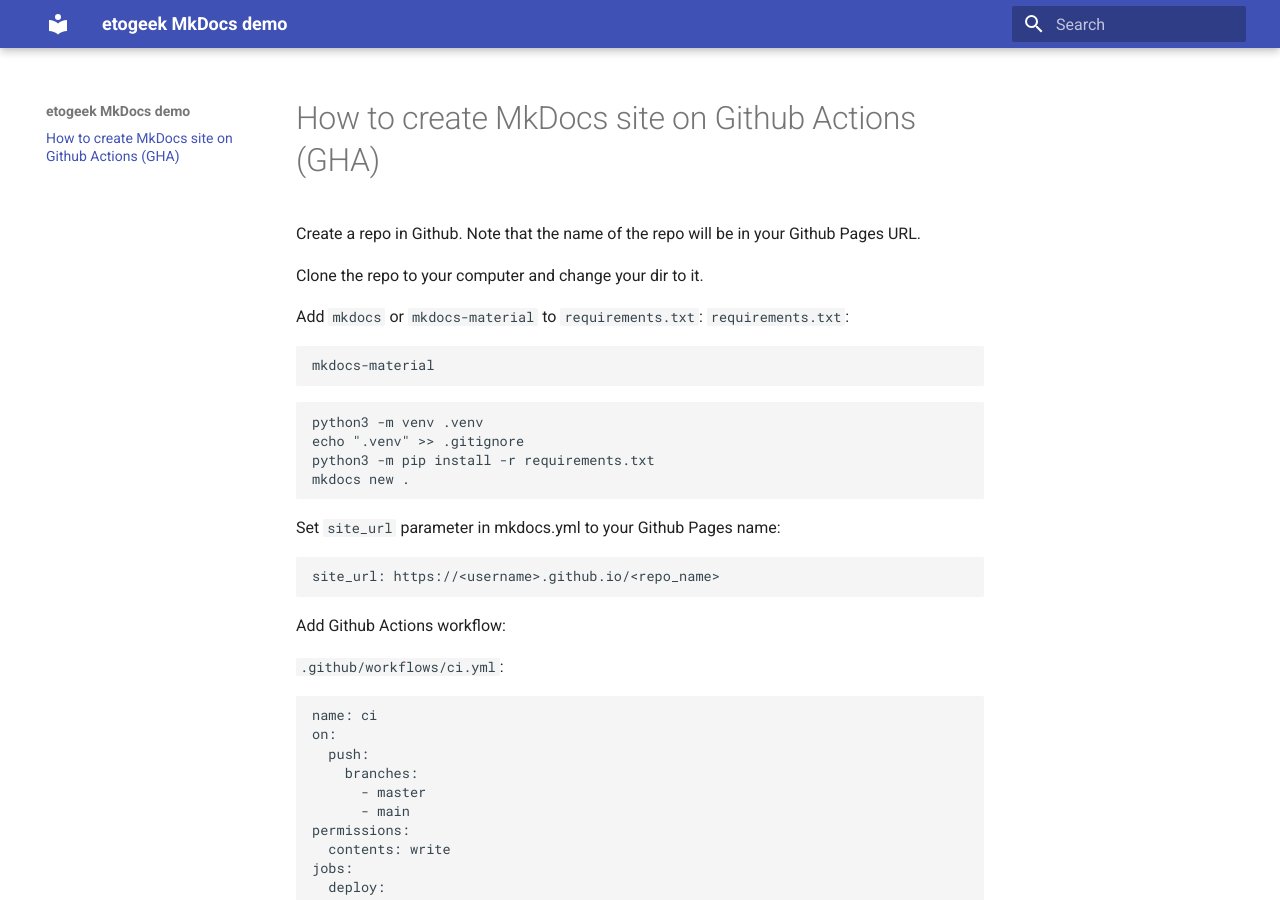
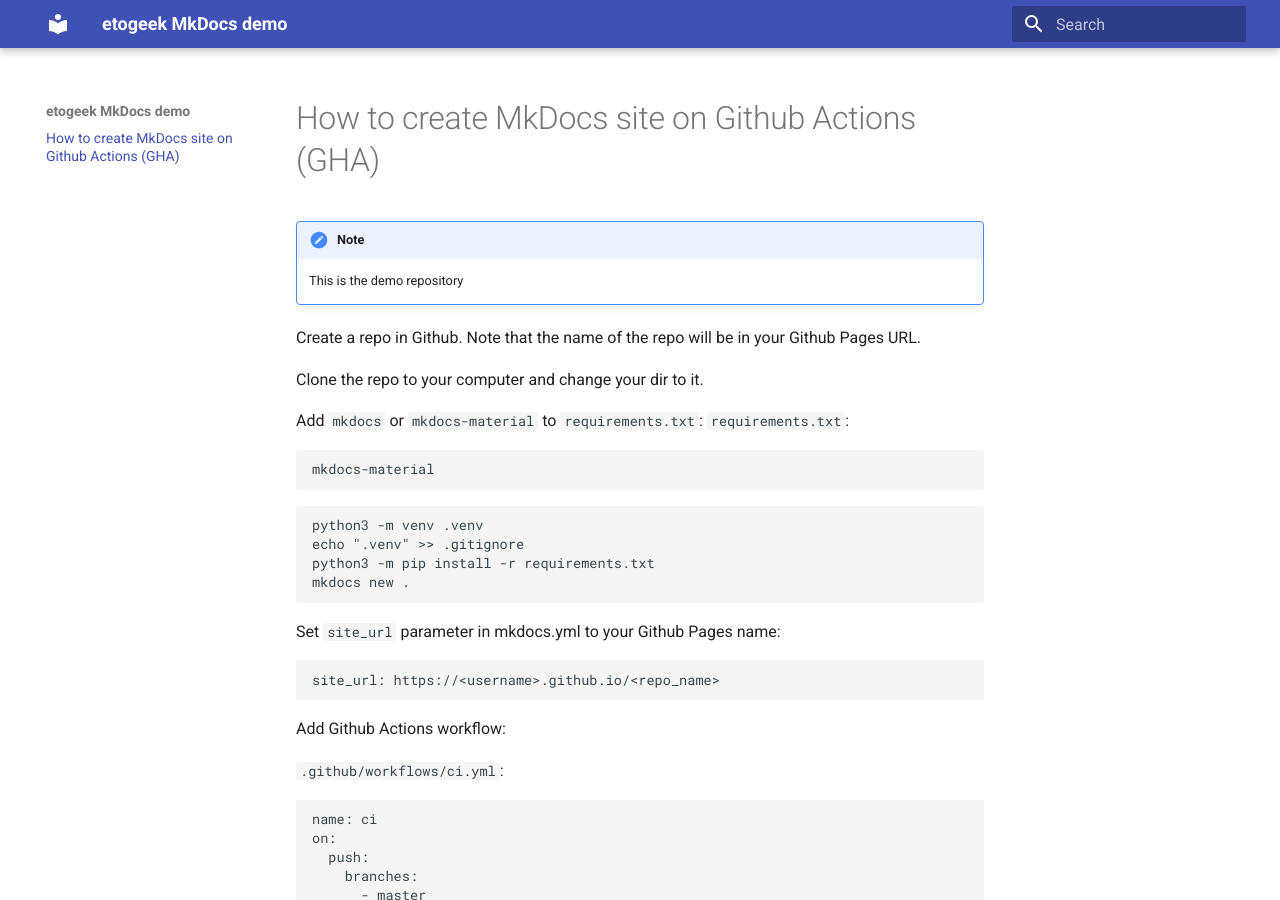
Before and after one commit to etoosamoe/mkdocs-demo-site, an MkDocs documentation site: the page built from docs/index.md, in a window 1280 px wide and 900 px high. Built offline with MkDocs 1.6.1 and Material for MkDocs 9.7.7, drawn with Linux system fonts in a browser that asks for light colours.

Commit message:
Add admonitions

```diff
--- a/docs/index.md
+++ b/docs/index.md
@@ -1,4 +1,7 @@
 # How to create MkDocs site on Github Actions (GHA)
+
+!!! note
+    This is the demo repository
 
 Create a repo in Github. Note that the name of the repo will be in your Github Pages URL.
 
--- a/mkdocs.yml
+++ b/mkdocs.yml
@@ -4,3 +4,8 @@
 site_url: https://etoosamoe.github.io/mkdocs-demo-site
 site_author: Yuriy Semyenkov
 copyright: Yuriy Semyenkov, etogeek, 2024
+
+markdown_extensions:
+  - admonition
+  - pymdownx.details
+  - pymdownx.superfences
```
